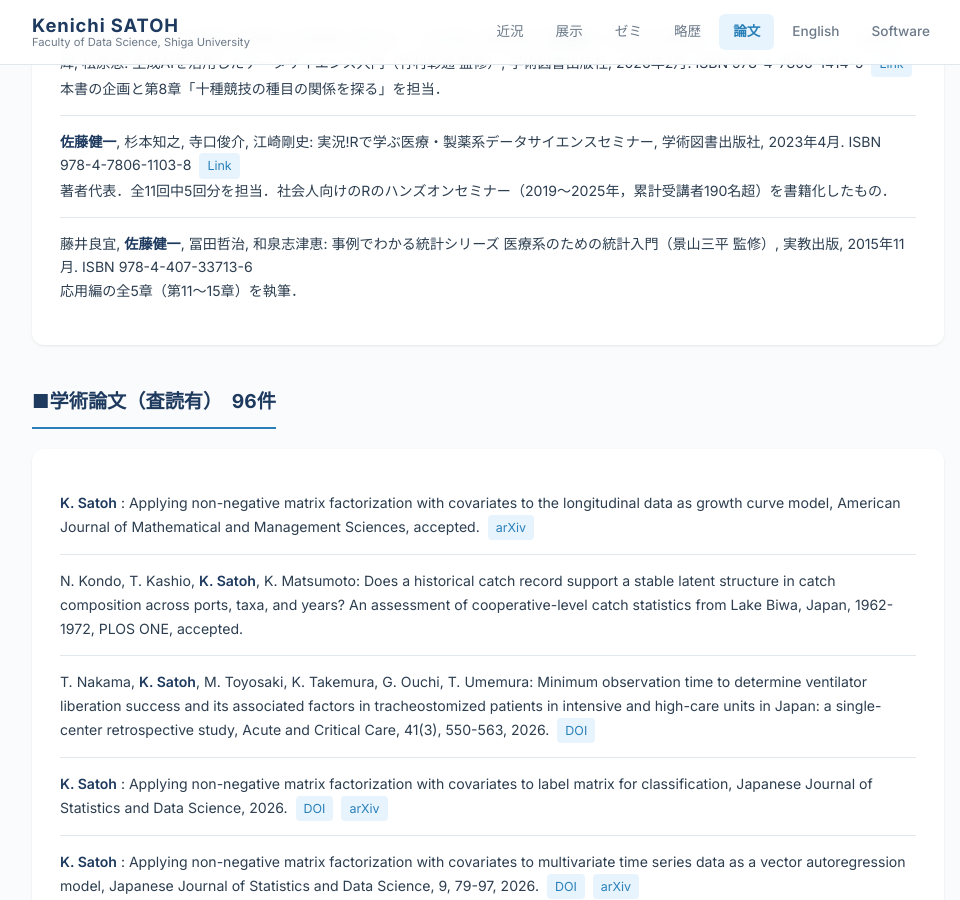
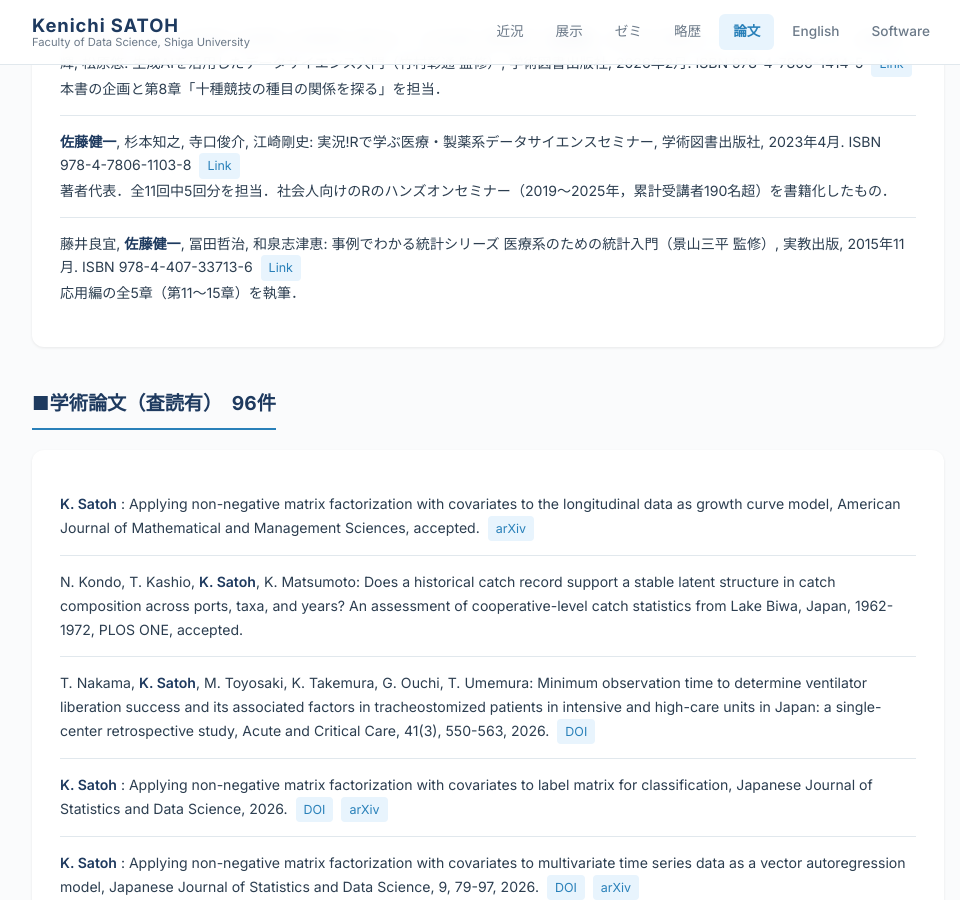
Before and after one commit to ksatohds/ksatohds.github.io, a Jekyll site: the page built from papers.md, in a window 1280 px wide and 900 px high, scrolled down 355 px. Shown: the whole window, without its empty margins (152-1112 px from the left). Built offline with Jekyll 4.4.1, drawn with Linux system fonts in a browser that asks for light colours.

Commit message:
20260924 論文: 著書「医療系のための統計入門」に実教出版のリンクを追加
Co-Authored-By: Claude Opus 5.5 <noreply@anthropic.com>

```diff
--- a/papers.md
+++ b/papers.md
@@ -18,7 +18,7 @@ title: 論文
     <ul class="pub-list">
       <li>青木高明, 市川治, 今井貴史, 岩崎悟, 太田智美, 奥村太一, 小松尚登, 齋藤邦彦, <strong class="author-highlight">佐藤健一</strong>, 鈴木清, 陳峻冬, チャンディントゥアン, 南條浩輝, 松原悠: 生成AIを活用したデータサイエンス入門（竹村彰通 監修）, 学術図書出版社, 2026年2月. ISBN 978-4-7806-1414-5 <a class="pub-link" href="https://www.gakujutsu.co.jp/product/978-4-7806-1414-5/">Link</a><br>本書の企画と第8章「十種競技の種目の関係を探る」を担当．</li>
       <li><strong class="author-highlight">佐藤健一</strong>, 杉本知之, 寺口俊介, 江崎剛史: 実況!Rで学ぶ医療・製薬系データサイエンスセミナー, 学術図書出版社, 2023年4月. ISBN 978-4-7806-1103-8 <a class="pub-link" href="https://www.gakujutsu.co.jp/product/978-4-7806-1103-8/">Link</a><br>著者代表．全11回中5回分を担当．社会人向けのRのハンズオンセミナー（2019〜2025年，累計受講者190名超）を書籍化したもの．</li>
-      <li>藤井良宜, <strong class="author-highlight">佐藤健一</strong>, 冨田哲治, 和泉志津恵: 事例でわかる統計シリーズ 医療系のための統計入門（景山三平 監修）, 実教出版, 2015年11月. ISBN 978-4-407-33713-6<br>応用編の全5章（第11〜15章）を執筆．</li>
+      <li>藤井良宜, <strong class="author-highlight">佐藤健一</strong>, 冨田哲治, 和泉志津恵: 事例でわかる統計シリーズ 医療系のための統計入門（景山三平 監修）, 実教出版, 2015年11月. ISBN 978-4-407-33713-6 <a class="pub-link" href="https://www.jikkyo.co.jp/book/detail/15500008/">Link</a><br>応用編の全5章（第11〜15章）を執筆．</li>
     </ul>
   </div>
 </div>
```
